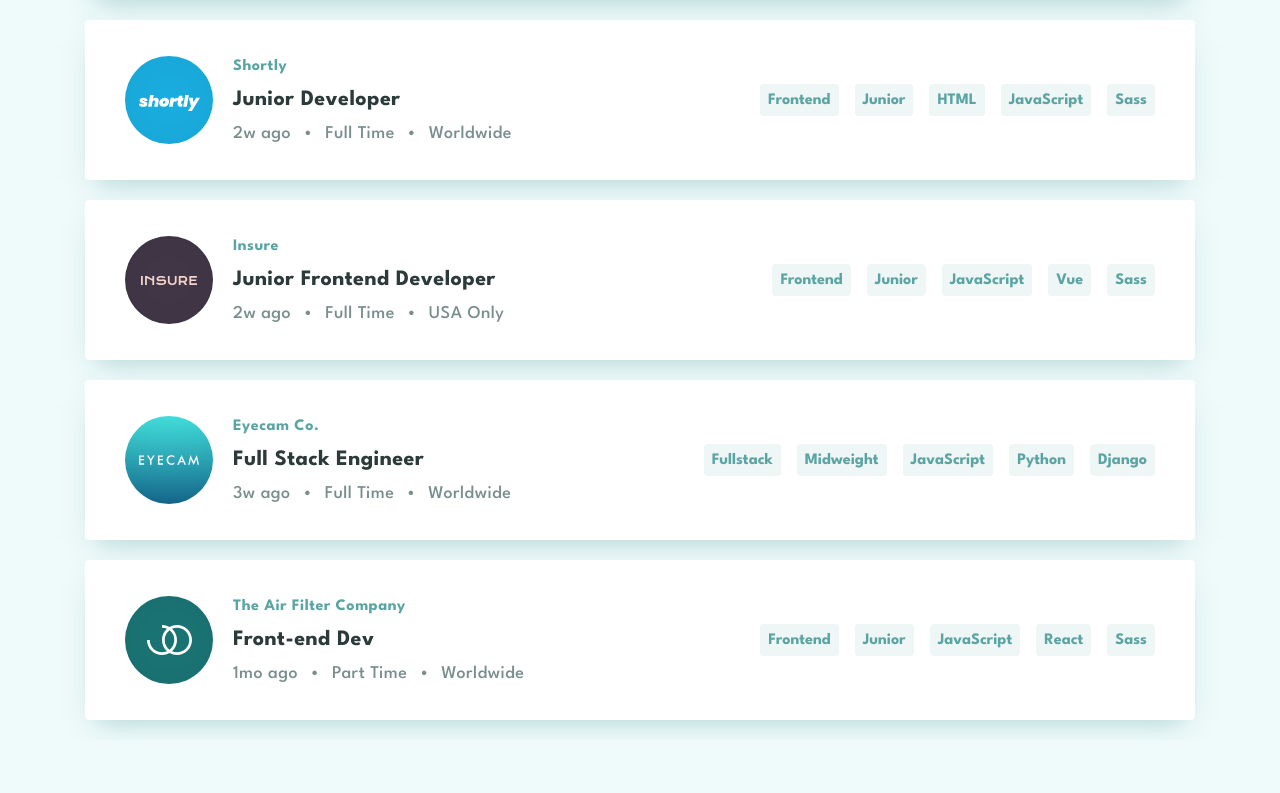
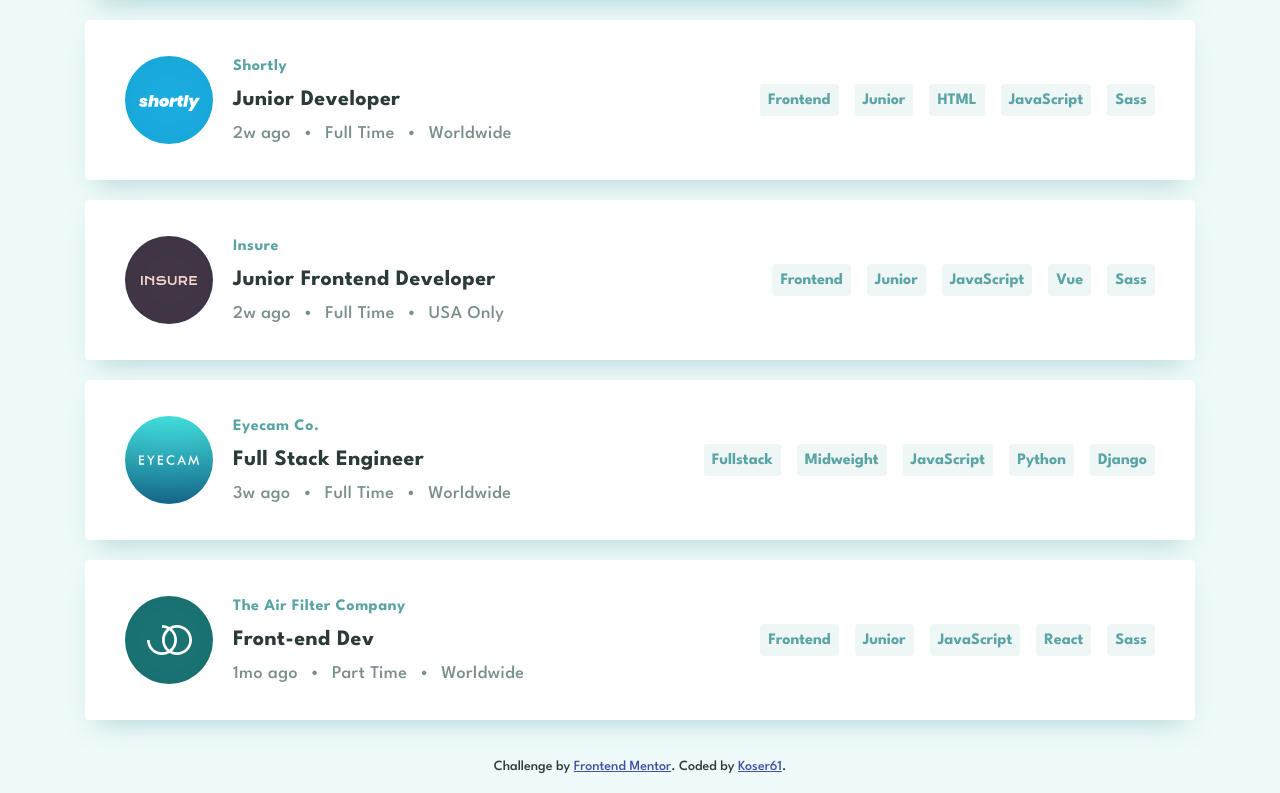
Before and after one commit to Koser61/job-listings-with-filtering, a React (Create React App) app: page / in a window 1280 px wide. Shown: the part 1291-2084 px from the top of the page. Before the commit the page ends 2031 px from the top, so only its background shows below. Built offline with nearby package versions, Linux system fonts and the light colour scheme.

Commit message:
Add Footer with attribution

```diff
--- a/src/App.js
+++ b/src/App.js
@@ -6,6 +6,7 @@
 import Container from './components/Container/Container';
 import Filters from './components/Filters/Filters';
 import JobList from './components/JobList/JobList';
+import Footer from './components/Footer/Footer';
 
 import './App.scss';
 
@@ -28,6 +29,7 @@
         }
         <JobList filters={filters} dispatch={dispatch} />
       </Container>
+      <Footer />
     </>
   );
 };
--- /dev/null
+++ b/src/components/Footer/Footer.js
@@ -0,0 +1,14 @@
+import styles from './Footer.module.scss';
+
+const Footer = () => (
+  <footer className={styles.component}>
+    <div className={styles.attribution}>
+      Challenge by <a href='https://www.frontendmentor.io?ref=challenge' target='_blank' rel='noreferrer'>
+        Frontend Mentor
+      </a>.
+      Coded by <a href='https://github.com/Koser61'>Koser61</a>.
+    </div>
+  </footer>
+);
+
+export default Footer;
--- /dev/null
+++ b/src/components/Footer/Footer.module.scss
@@ -0,0 +1,27 @@
+@import '../../styles/settings.scss';
+
+.component {
+  padding: 20px 0;
+}
+
+.attribution {
+  font-size: 11px;
+  text-align: center;
+  color: $color-darker;
+
+  a {
+    color: hsl(228, 45%, 44%);
+  }
+}
+
+@media only screen and (min-width: 500px) {
+  .attribution {
+    font-size: 12px;
+  }
+}
+
+@media only screen and (min-width: 900px) {
+  .attribution {
+    font-size: 14px;
+  }
+}
```
